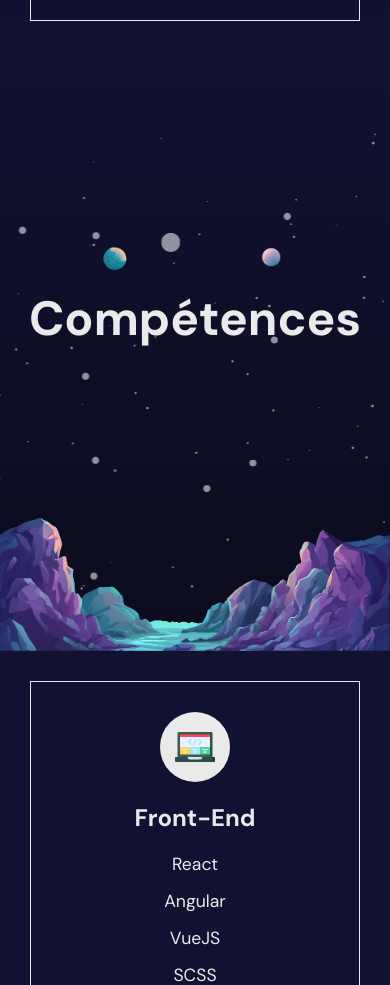
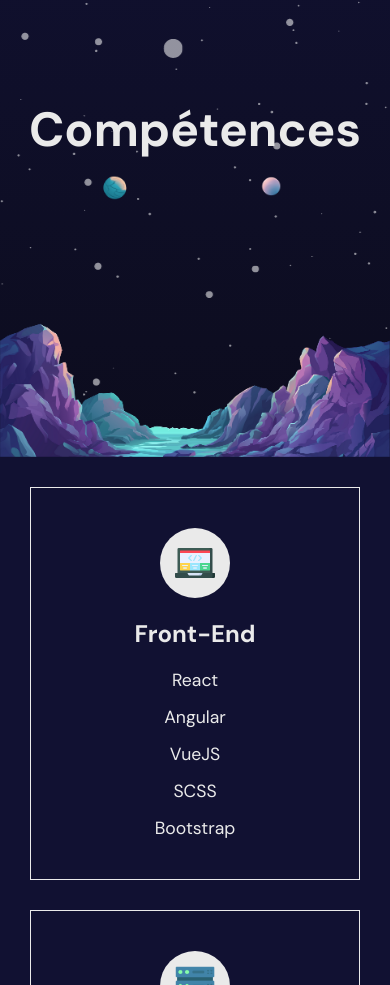
Before and after one commit to radubortan/portfolio, a React (Vite) app: page / in a window 390 px wide. Shown: the part 5240-6225 px from the top of the page. Built offline with nearby package versions, Linux system fonts and the light colour scheme; the HTML template or start-up script is replaced by a standard one.

Commit message:
change mobile resolution

```diff
--- a/src/app.scss
+++ b/src/app.scss
@@ -65,7 +65,7 @@
 }
 
 @mixin mobile {
-  @media (max-width: 738px) {
+  @media (max-width: 768px) {
     @content;
   }
 }
@@ -87,7 +87,7 @@
   }
 }
 
-@media (max-width: 738px) {
+@media (max-width: 768px) {
   html {
     scroll-snap-type: none;
     scroll-behavior: auto;
--- a/src/components/hero/hero.module.scss
+++ b/src/components/hero/hero.module.scss
@@ -8,6 +8,10 @@
   display: flex;
   flex-direction: column;
   align-items: center;
+
+  @include mobile {
+    height: 500px;
+  }
 
   .textWrapper {
     width: 100%;
--- a/src/components/parallax/Parallax.tsx
+++ b/src/components/parallax/Parallax.tsx
@@ -18,7 +18,7 @@
   const yPlanets = useTransform(
     scrollYProgress,
     [0, 1],
-    [isMobileDevice ? "-60%" : "-20%", isMobileDevice ? "-20%" : "30%"]
+    [isMobileDevice ? "-40%" : "-20%", isMobileDevice ? "0%" : "30%"]
   );
   const yStars = useTransform(scrollYProgress, [0, 1], ["0%", "10%"]);
 
--- a/src/components/projects/projects.module.scss
+++ b/src/components/projects/projects.module.scss
@@ -68,6 +68,7 @@
         @include mobile {
           border: 1px solid var(--white);
           border-top: none;
+          max-width: 250px;
         }
 
         &:first-of-type {
--- a/src/components/skills/skills.module.scss
+++ b/src/components/skills/skills.module.scss
@@ -15,11 +15,10 @@
     max-width: var(--desktop-max-width);
     display: flex;
     justify-content: center;
+    flex-wrap: wrap;
 
     @include mobile {
-      flex-direction: column;
       gap: var(--side-padding);
-      width: 100%;
     }
 
     .division {
@@ -28,12 +27,12 @@
       align-items: center;
       flex-direction: column;
       border: 1px solid var(--white);
-      padding: 60px;
+      padding: 30px;
       gap: 40px;
 
       @include mobile {
         gap: 20px;
-        padding: 30px;
+        padding: 40px;
       }
 
       .imageContainer {
```
